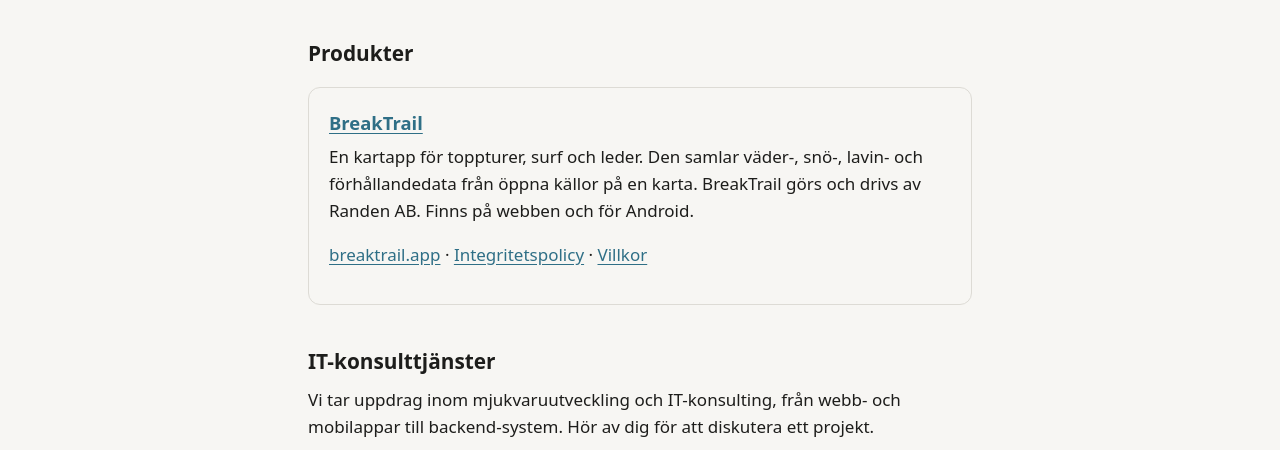
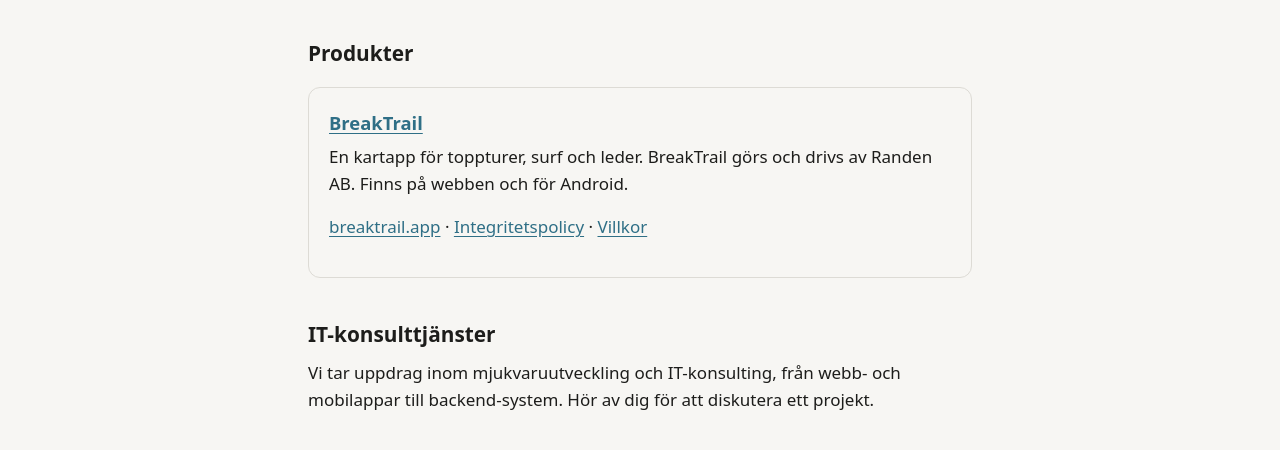
Before and after one commit to randenab/randenab.se, a plain HTML site: page sv/index.html in a window 1280 px wide. Shown: the part 279-729 px from the top of the page. Drawn offline with Linux system fonts and the light colour scheme.

Commit message:
Drop unverified feature claim
Co-Authored-By: Claude Sonnet 5.5 <noreply@anthropic.com>
Claude-Session: https://claude.ai/code/session_0111PTDHcqP2BND6QPCmpfp7

```diff
--- a/sv/index.html
+++ b/sv/index.html
@@ -44,7 +44,7 @@
   <h2 id="products">Produkter</h2>
   <div class="card">
     <h3><a href="https://breaktrail.app">BreakTrail</a></h3>
-    <p>En kartapp för toppturer, surf och leder. Den samlar väder-, snö-, lavin- och förhållandedata från öppna källor på en karta. BreakTrail görs och drivs av Randen AB. Finns på webben och för Android.</p>
+    <p>En kartapp för toppturer, surf och leder. BreakTrail görs och drivs av Randen AB. Finns på webben och för Android.</p>
     <p><a href="https://breaktrail.app">breaktrail.app</a> · <a href="https://breaktrail.app/privacy">Integritetspolicy</a> · <a href="https://breaktrail.app/terms">Villkor</a></p>
   </div>
 
```
Also changed, not shown: index.html (+1 -1 lines).
